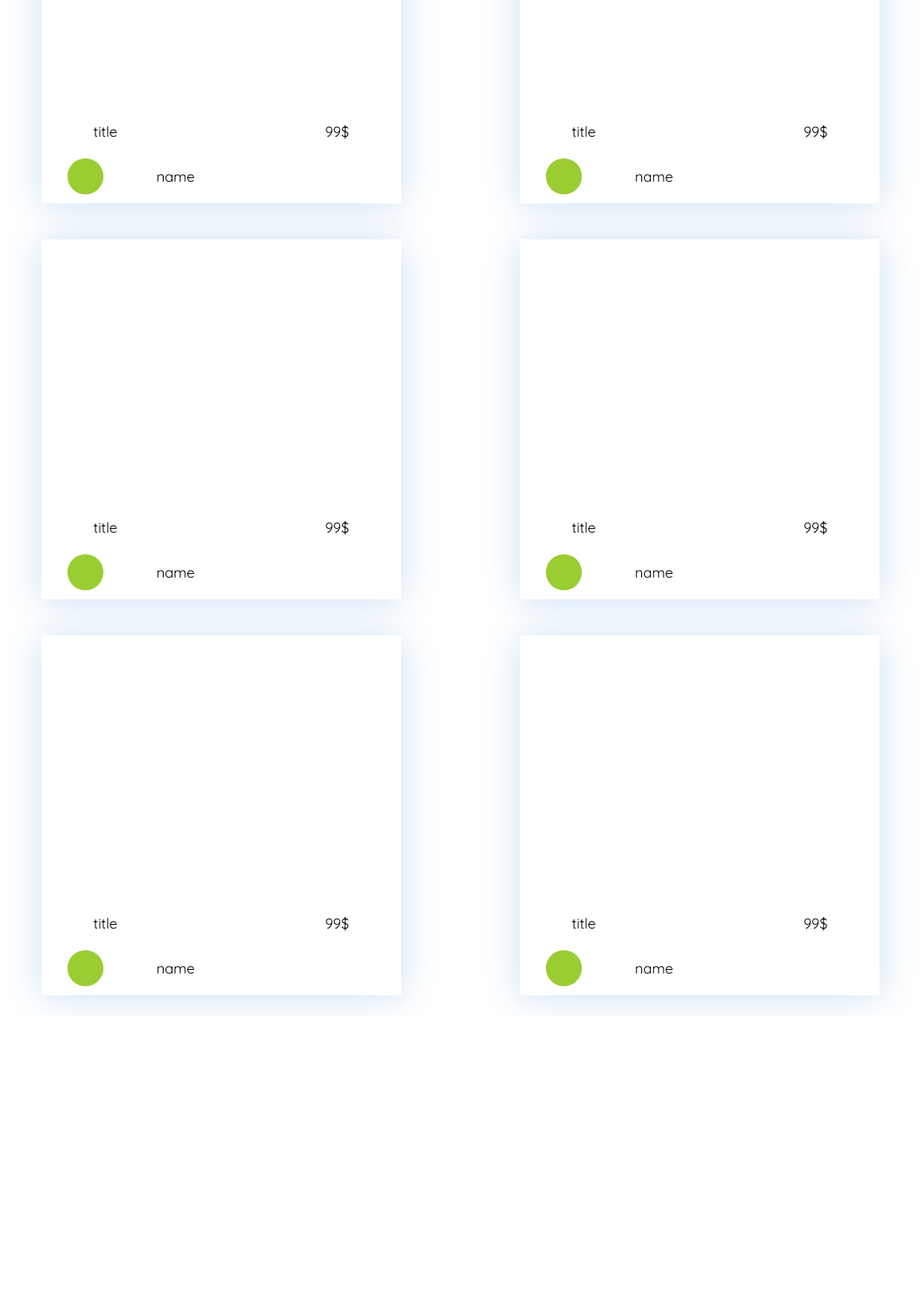
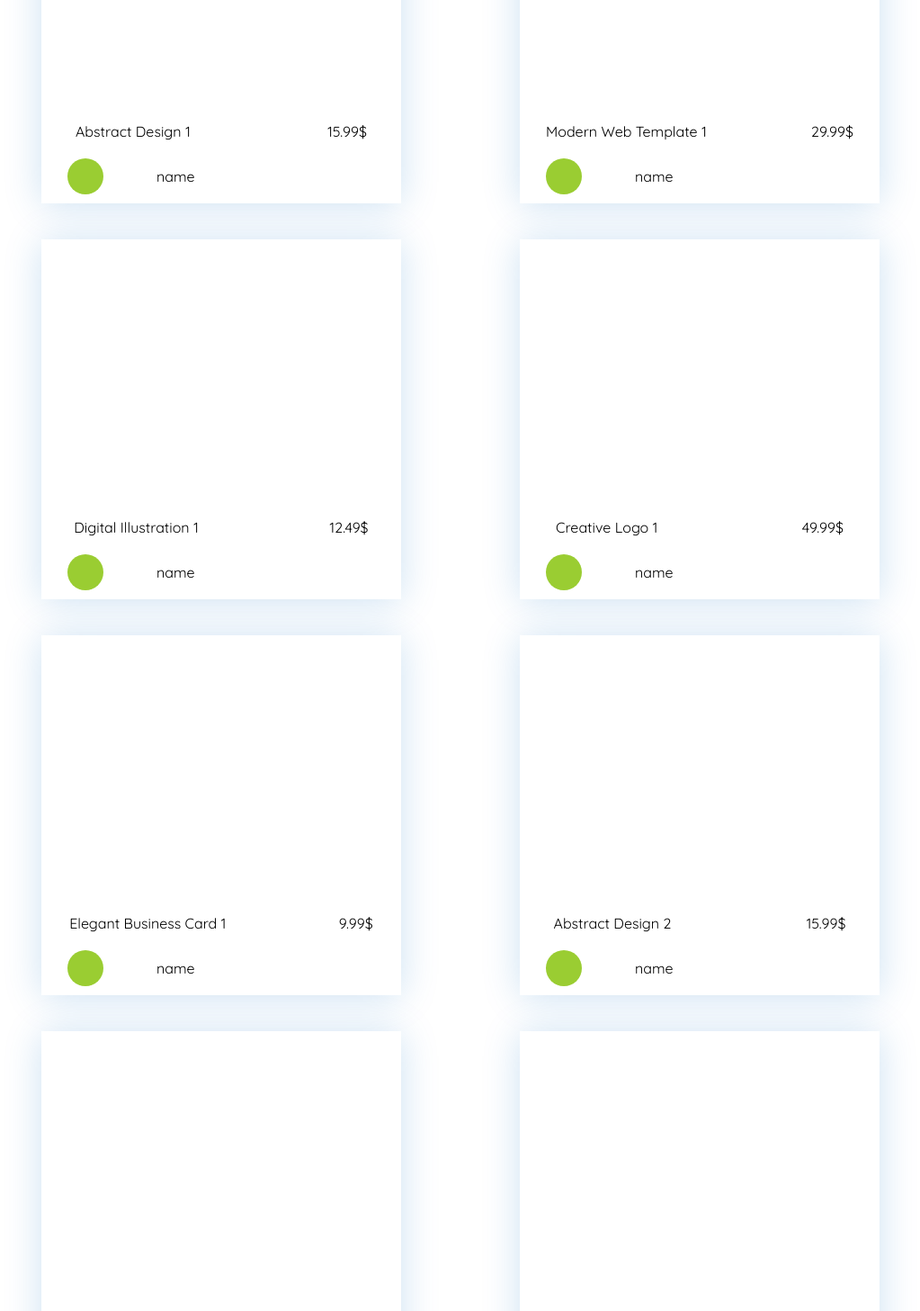
Before and after one commit to MohamedSaberChkiri/vue-digital-products-store, a Vue app: page /featured in a window 1280 px wide. Shown: the part 800-2257 px from the top of the page at 90% size, without its empty margins (128-1151 px from the left). Before the commit the page ends 1930 px from the top, so only its background shows below. Built offline with nearby package versions, Linux system fonts and the light colour scheme.

Commit message:
working on the item details page

```diff
--- a/src/components/FeaturedView.vue
+++ b/src/components/FeaturedView.vue
@@ -1,12 +1,7 @@
 <template>
-  <div class="show-items">
+  <div class="show-items" >
 
-    <SingleItem :first ='first' />
-    <SingleItem :first ='first' />
-    <SingleItem :first ='first' />
-    <SingleItem :first ='first' />
-    <SingleItem :first ='first' />
-    <SingleItem :first ='first' />
+     <SingleItem v-for="item in items" :key="item.id" :id="item.id" :title="item.title" :price="item.price" />
 
 
     </div>
@@ -15,8 +10,10 @@
 
 <script setup>
 import SingleItem from './SingleItem.vue'
+import {items} from '../data/items'
 
-const first = ""
+
+
 
 
 </script>
--- a/src/components/LatestView.vue
+++ b/src/components/LatestView.vue
@@ -16,7 +16,7 @@
 <script setup>
 import SingleItem from './SingleItem.vue'
 
-const first = ""
+const first = "latest"
 
 
 </script>
--- a/src/components/SingleItem.vue
+++ b/src/components/SingleItem.vue
@@ -1,11 +1,20 @@
 <template>
   <div class="container3">
-    <div class="image"></div>
+    <div class="image">
+        <div class="inner-image">
+            <div>
+            <button>Add to Cart</button>
+            <router-link :to="`/${id}`" class="show">Show</router-link>
+            </div>
+
+        </div>
+
+    </div>
     <div class="bottom-section">
         <div class="title-price">
-            <span>title</span>
-            <span> {{first}} </span>
-            <span>99$</span>
+            <span>{{title}}</span>
+            <span>  </span>
+            <span>{{price}}$</span>
         </div>
         <div class="uimage-name">
             <div class="user-image"></div>
@@ -20,18 +29,61 @@
 
   export default {
   props: {
-    first: String,
+    id: Number,
+  title: String,
+  price: Number
   }
   }
 
 </script>
 
 <style scoped>
+
+
+.inner-image{
+    width: 100%;
+    height: 75%;
+    transition: .3s ease all;
+    display: flex;
+    align-items: center;
+    justify-content: center;
+    position: absolute;
+    z-index: 99;
+
+}
+
+.inner-image div{
+    display: none;
+
+    width: 50%;
+    align-items: center;
+    justify-content: space-between;
+
+}
+
+.inner-image div button, .show {
+    border: none;
+    background: transparent;
+    color: rgba(0, 108, 196);
+
+    cursor: pointer;
+    font-size: 17px;
+    text-decoration: none;
+
+}
+.inner-image:hover{
+    background: rgba(36, 36, 36, 0.3);
+
+}
+.inner-image:hover div{
+    display: flex;
+}
+
 .container3{
     width: 400px;
     height: 400px;
     background: #525252;
-
+    position: relative;
     border: none;
     display: flex;
     flex-direction: column;
--- a/src/components/TrendingView.vue
+++ b/src/components/TrendingView.vue
@@ -16,7 +16,7 @@
 <script setup>
 import SingleItem from './SingleItem.vue'
 
-const first = ""
+const first = "trending"
 
 
 </script>
--- /dev/null
+++ b/src/data/items.js
@@ -0,0 +1,56 @@
+export const items = [
+    {
+      id: 1,
+      title: "Abstract Design 1",
+      price: 15.99,
+      category: "Graphics"
+    },
+    {
+      id: 2,
+      title: "Modern Web Template 1",
+      price: 29.99,
+      category: "Web Design"
+    },
+    {
+      id: 3,
+      title: "Digital Illustration 1",
+      price: 12.49,
+      category: "Illustrations"
+    },
+    {
+      id: 4,
+      title: "Creative Logo 1",
+      price: 49.99,
+      category: "Graphics"
+    },
+    {
+      id: 5,
+      title: "Elegant Business Card 1",
+      price: 9.99,
+      category: "Printables"
+    },
+    {
+      id: 6,
+      title: "Abstract Design 2",
+      price: 15.99,
+      category: "Graphics"
+    },
+    {
+      id: 7,
+      title: "Modern Web Template 2",
+      price: 29.99,
+      category: "Web Design"
+    },
+    {
+      id: 8,
+      title: "Digital Illustration 2",
+      price: 12.49,
+      category: "Illustrations"
+    },
+    {
+      id: 9,
+      title: "Creative Logo 2",
+      price: 49.99,
+      category: "Graphics"
+    },
+  ];
--- a/src/router/index.js
+++ b/src/router/index.js
@@ -62,9 +62,9 @@ const routes = [
     component : RegisterView
   },
   {
-    path: '/product/:id',
+    path: '/:id',
     name :'sp',
-
+    component : () => import ('../views/ProductDetails.vue')
   }
 ]
 
--- a/src/views/ProductDetails.vue
+++ b/src/views/ProductDetails.vue
@@ -1,13 +1,56 @@
 <template>
-  <h1>qs</h1>
+
+  <div class="details-container">
+    <div class="sub-container1"><div class="div">Back</div>
+    <div class="item-image">here goes the image</div></div>
+
+    <div class="right-panel">
+      <div class="publisher">
+        <div class="profile-image"></div>
+        <div class="pub-name"> user name</div>
+         {{items[0].id}}
+      </div>
+
+    </div>
+
+
+  </div>
+
 </template>
 
-<script>
-export default {
-
-}
+<script setup>
+import {items} from '../data/items'
 </script>
 
-<style>
+<style scoped>
 
+
+.details-container{
+  width: 100%;
+  height: 100vh;
+  background: rgba(0, 0, 0, .3);
+  display: flex;
+  align-items: center;
+  justify-content: space-around;
+}
+
+.sub-container1{
+  width: 65%;
+  height: 80%;
+  border: 1px solid black;
+}
+.right-panel{
+  width: 25%;
+  height: 80%;
+  border: 1px solid brown;
+}
+
+.item-image{
+  width: 90%;
+  height: 80%;
+  border: 1px solid black;
+  display: flex;
+  align-items: center;
+  justify-content: center;
+}
 </style>
```
